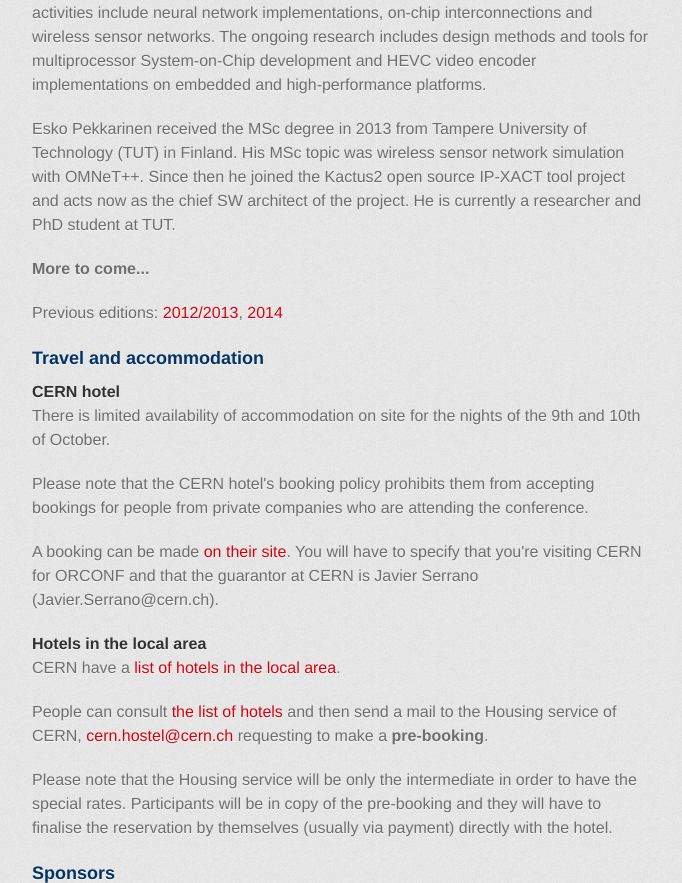
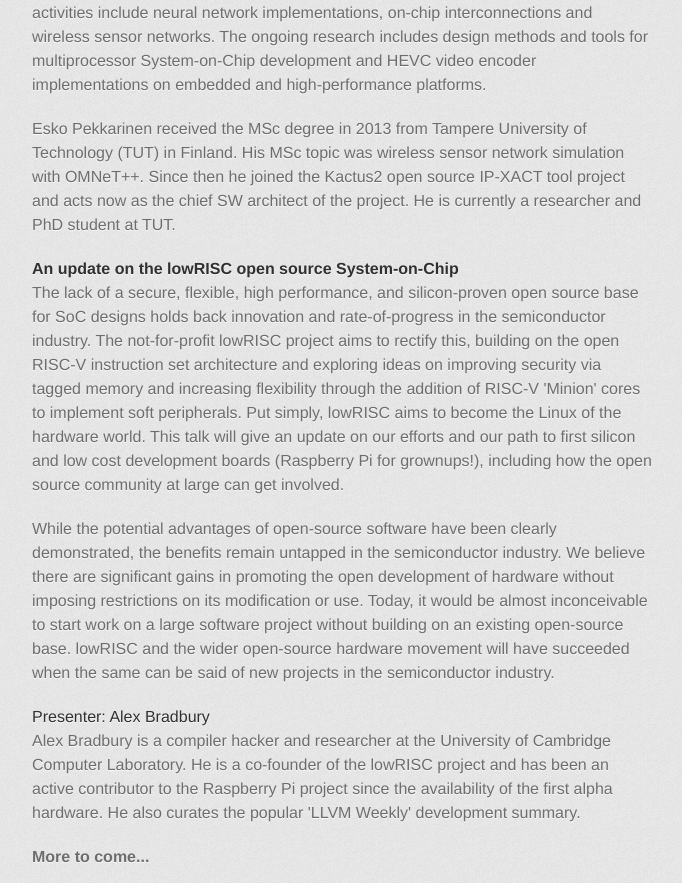
Before and after one commit to fossi-foundation/orconf, a Jekyll site: the page index.html, which Jekyll copies as it is, in a window 1280 px wide and 1400 px high, scrolled down 6412 px, cut to the strip 0-883 px from the top of the window. Shown: the whole strip, without its empty margins (298-980 px from the left). Built offline with Jekyll 4.4.1, drawn with Linux system fonts in a browser that asks for light colours; some web fonts are replaced.

Commit message:
Add lowrisc talk

```diff
--- a/index.html
+++ b/index.html
@@ -283,6 +283,37 @@
 	    the project. He is currently a researcher and PhD student at TUT.
 	  </p>
 	  <p></p>
+	  <h4><a name="lowrisc" class="anchor" href="#lowrisc"><span class="octicon octicon-link"></span></a>An update on the lowRISC open source System-on-Chip</h4>
+	  <p>The lack of a secure, flexible, high performance, and silicon-proven open
+	    source base for SoC designs holds back innovation and rate-of-progress in the
+	    semiconductor industry. The not-for-profit lowRISC project aims to rectify
+	    this, building on the open RISC-V instruction set architecture and exploring
+	    ideas on improving security via tagged memory and increasing flexibility
+	    through the addition of RISC-V 'Minion' cores to implement soft peripherals.
+	    Put simply, lowRISC aims to become the Linux of the hardware world.
+	    This talk will give an update on our efforts and our path to first
+	    silicon and low cost development boards (Raspberry Pi for
+	    grownups!), including how the open source community at large can get involved.
+	    </p>
+	  <p>While the potential advantages of open-source software have been clearly
+	    demonstrated, the benefits remain untapped in the semiconductor industry. We
+	    believe there are significant gains in promoting the open development of
+	    hardware without imposing restrictions on its modification or use. Today, it
+	    would be almost inconceivable to start work on a large software project
+	    without building on an existing open-source base. lowRISC and the wider
+	    open-source hardware movement will have succeeded when the same can be said of
+	    new projects in the semiconductor industry.
+	  </p>
+	  <p>
+	  </p>
+	  <h5>Presenter: <a name="alex" class="anchor" href="#alex"><span class="octicon octicon-link"></span></a>Alex Bradbury</h5>
+	  <p>Alex Bradbury is a compiler hacker and researcher at the University of
+	    Cambridge Computer Laboratory. He is a co-founder of the lowRISC project and
+	    has been an active contributor to the Raspberry Pi project since the
+	    availability of the first alpha hardware. He also curates the popular 'LLVM
+	    Weekly' development summary.
+	  </p>
+	  <p></p>
 
 	  <p><strong>More to come...</strong></p>
 
```
